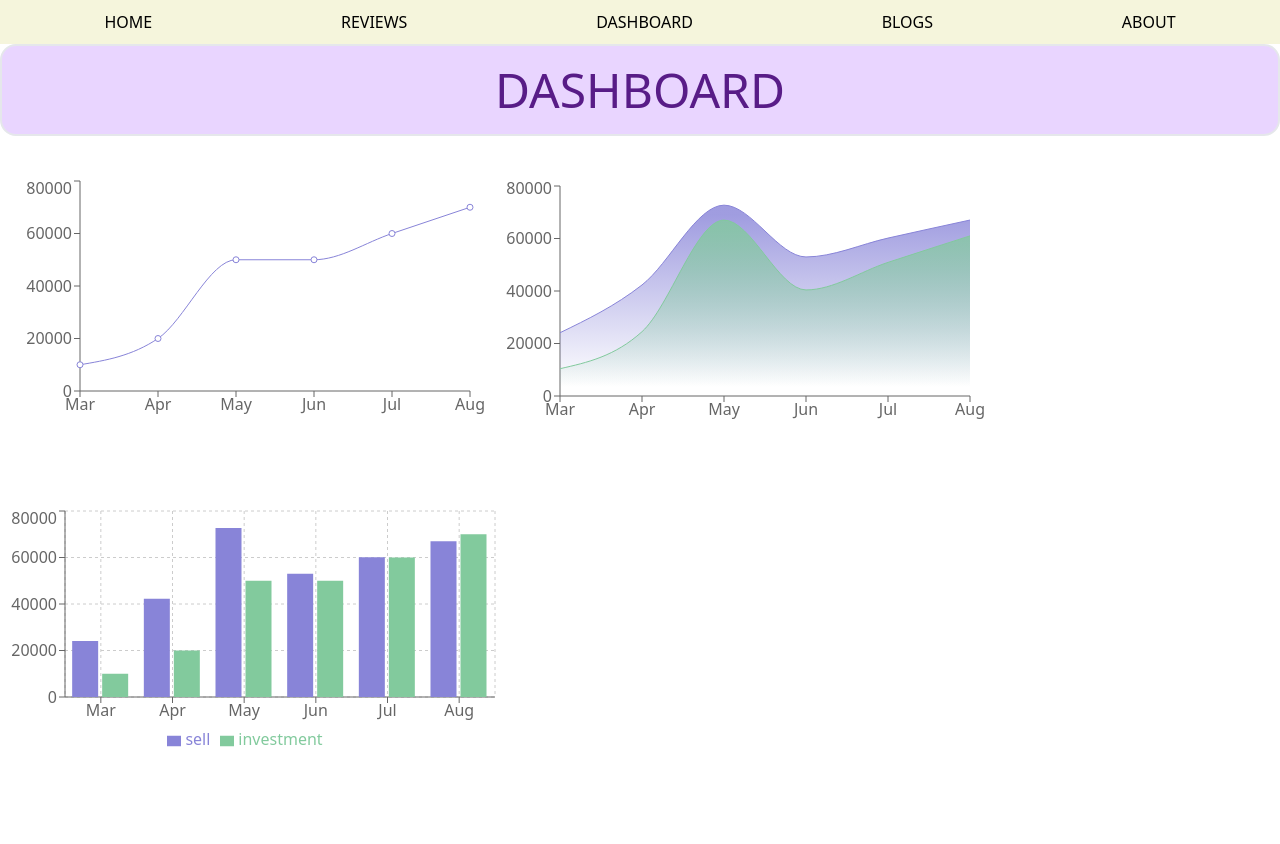
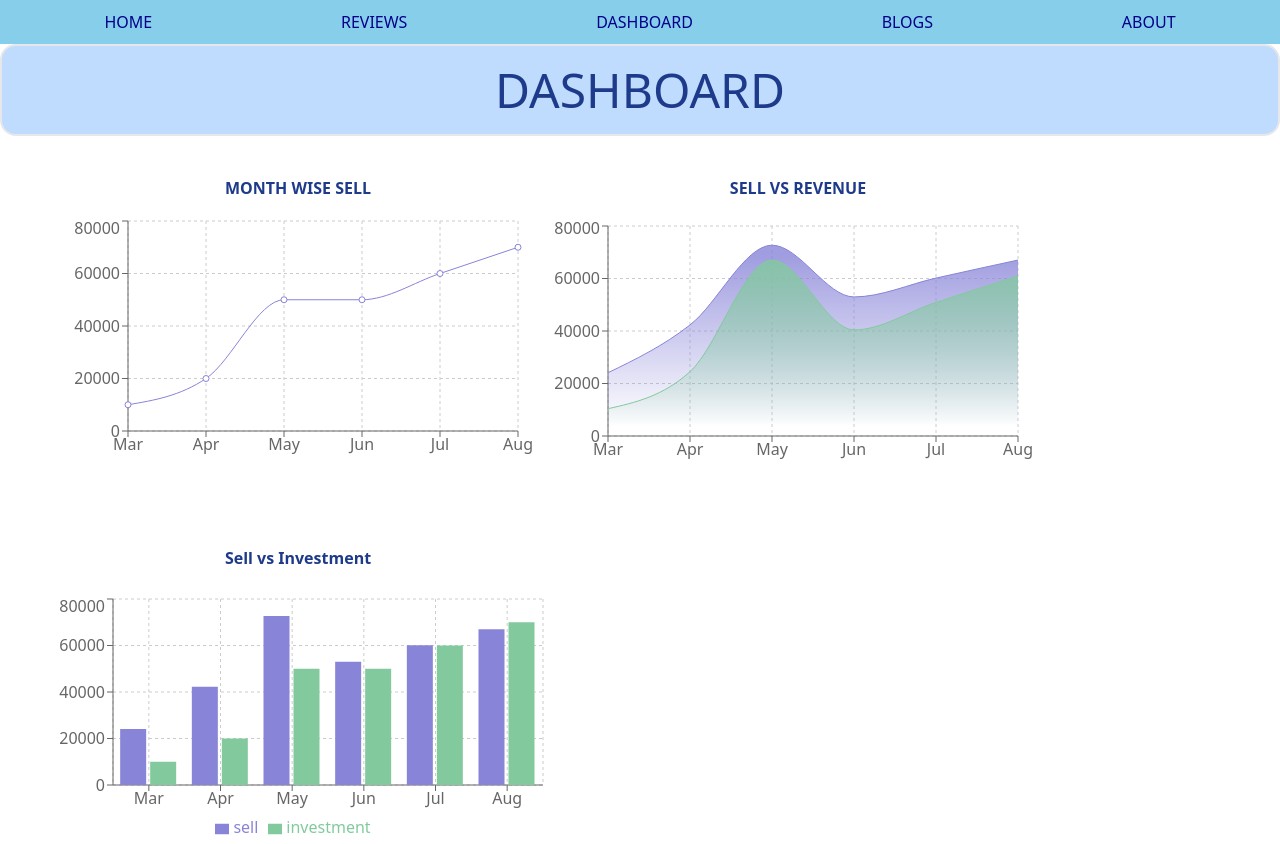
Before and after one commit to Rashidaakter1/Book-Store, a React (Create React App) app: page /dashboard in a window 1280 px wide. Before the commit the page ends 800 px from the top, so only its background shows below. Built offline with nearby package versions, Linux system fonts and the light colour scheme.

Commit message:
dashboard chart

```diff
--- a/public/index.html
+++ b/public/index.html
@@ -24,7 +24,7 @@
       work correctly both with client-side routing and a non-root public URL.
       Learn how to configure a non-root public URL by running `npm run build`.
     -->
-    <title>React App</title>
+    <title>BookStore </title>
   </head>
   <body>
     <noscript>You need to enable JavaScript to run this app.</noscript>
--- a/src/App.js
+++ b/src/App.js
@@ -7,6 +7,7 @@ import Reviews from './components/Reviews/Reviews'
 import Dashboard from './components/Dashboard/Dashboard'
 import Blogs from './components/Blogs/Blogs'
 import About from './components/About/About'
+import NotFound from './components/NotFound/NotFound';
 
 function App() {
   return (
@@ -14,11 +15,13 @@ function App() {
     <Header></Header>
       <Routes>
         <Route path='/' element={<Home></Home>} ></Route>
-        <Route path='/home' element={<Home></Home>} ></Route>
+        <Route path='/home' element={<Home></Home>} >
+        </Route>
         <Route path='/reviews' element={<Reviews></Reviews>} ></Route>
         <Route path='/dashboard' element={<Dashboard></Dashboard>} ></Route>
         <Route path='/blogs' element={<Blogs></Blogs>} ></Route>
         <Route path='/about' element={<About></About>} ></Route>
+        <Route path='*' element={<NotFound></NotFound>}></Route>
       </Routes>
     </div>
   );
--- a/src/components/Dashboard/Dashboard.js
+++ b/src/components/Dashboard/Dashboard.js
@@ -43,19 +43,26 @@ const Dashboard = () => {
 
     return (
         <div>
-            <h1 className='text-5xl mb-10 font-medium text-purple-900 border-2
-             rounded-2xl px-4 py-5 bg-purple-200'>DASHBOARD</h1>
+            <h1 className='text-5xl mb-10 font-medium text-blue-900 border-2
+             rounded-2xl px-4 py-5 bg-blue-200'>DASHBOARD</h1>
 
-            <div className="flex flex-wrap">
+            <div className="flex flex-wrap ml-12">
+                <div>
+                    <h3 className='text-blue-900 font-bold mb-4'>MONTH WISE SELL</h3>
                     <LineChart width={500} height={250} data={data}
                         margin={{ top: 5, right: 30, left: 20, bottom: 5 }}>
+                        <CartesianGrid strokeDasharray="3 3" />
                         <XAxis dataKey="month" />
                         <YAxis></YAxis>
                         <Tooltip></Tooltip>
                         <Line type="monotone" dataKey="investment" stroke="#8884d8" />
                     </LineChart>
+                </div>
 
-            <AreaChart  width={500} height={250} data={data}
+                <div>
+
+                    <h5 className=' text-blue-900 font-bold mb-4'>SELL VS REVENUE</h5>
+                    <AreaChart width={500} height={250} data={data}
                         margin={{ top: 10, right: 30, left: 0, bottom: 0 }}>
 
                         <defs>
@@ -68,7 +75,7 @@ const Dashboard = () => {
                                 <stop offset="95%" stopColor="#82ca9d" stopOpacity={0} />
                             </linearGradient>
                         </defs>
-
+                        <CartesianGrid strokeDasharray="3 3" />
                         <XAxis dataKey="month" />
                         <YAxis></YAxis>
                         <Tooltip></Tooltip>
@@ -76,9 +83,12 @@ const Dashboard = () => {
                         <Area type="monotone" dataKey="revenue" stroke="#82ca9d" fillOpacity={1} fill="url(#colorRevenue)" />
                     </AreaChart>
 
+                </div>
 
 
-            <BarChart className='mt-20' width={500} height={250} data={data}>
+                <div>
+                    <h5 className='text-blue-900 font-bold mt-20'>Sell vs Investment</h5>
+                    <BarChart className='mt-6' width={500} height={250} data={data}>
                         <CartesianGrid strokeDasharray="3 3" />
                         <XAxis dataKey="month" />
                         <YAxis />
@@ -87,6 +97,7 @@ const Dashboard = () => {
                         <Bar dataKey="sell" fill="#8884d8" />
                         <Bar dataKey="investment" fill="#82ca9d" />
                     </BarChart>
+                </div>
             </div>
 
 
--- a/src/components/Header/Header.css
+++ b/src/components/Header/Header.css
@@ -1,6 +1,8 @@
 .navbar{
     display: flex;
     justify-content: space-around;
-    background-color: beige;
+    background-color:skyblue;
     padding: 10px;
+    color:darkblue;
+    font-weight: 500;
 }
--- a/src/components/Home/Home.js
+++ b/src/components/Home/Home.js
@@ -1,4 +1,5 @@
 import React from 'react';
+import { Link } from 'react-router-dom';
 import useReview from '../../hooks/useReview';
 import Review from '../Review/Review';
 
@@ -11,13 +12,13 @@ const Home = () => {
             <div className='grid grid-cols-2 gap-30 mt-20'>
 
                 <div className="home-detail mt-24">
-                    <h1 className='text-5xl mb-4'>
-                        BUY YOUR BOOKS NOW
+                    <h1 className='text-5xl font-bold mb-4 text-gray-700'>
+                        MEET YOUR NEXT FAVOURITE BOOK
                     </h1>
-                    <h1 className='text-5xl '>ENRICH YOUR KNOWLEDGE</h1>
-                    <p className='mt-5'>Lorem ipsum dolor sit amet consectetur adipisicing elit. Repellat, distinctio aspernatur assumenda animi pariatur velit doloremque reprehenderit reiciendis at iusto quia? Qui labore, nobis quia voluptates optio voluptatibus odit aliquam!</p>
+                    <h1 className='text-5xl font-bold text-cyan-700'>ENRICH YOUR KNOWLEDGE</h1>
+                    <p className='mt-5 text-justify ml-6 font-medium'>Reading is important because it develops our thoughts, gives us endless knowledge and lessons while keeping our minds active. Books can hold and keep all kinds of information, stories, thoughts and feelings unlike anything else in this world. The importance of a book to help us learn and understand things cannot be underestimated.</p>
 
-                    <button className='mt-8 border-2 py-2 px-3 rounded-lg bg-green-800 text-white font-semibold'>
+                    <button className='mt-8 border-2 py-3 px-10 rounded-lg bg-cyan-600 text-white font-semibold'>
                         Click Me
                     </button>
 
@@ -29,7 +30,7 @@ const Home = () => {
             </div>
 
             <div>
-                <h1 className='text-4xl font-medium mt-48 mb-20'>CUSTOMER REVIEWS :{newReviews.length} </h1>
+                <h1 className='text-4xl mt-48 mb-20 font-bold text-gray-800'>CUSTOMER REVIEWS : ({newReviews.length})</h1>
                 <div className="review-container">
                 {
                     newReviews.map(review=><Review
@@ -39,8 +40,9 @@ const Home = () => {
                 }
                 </div>
 
-                <button  className='mt-8 border-2 py-2 px-3 rounded-lg bg-green-800 text-white font-semibold'>
-                    See All
+                <button  className='mt-8 border-2 py-4 px-10 rounded-lg bg-cyan-600 text-white font-semibold'>
+                   <Link to='/reviews' >See All Reviews</Link>
+
                 </button>
             </div>
         </div>
--- /dev/null
+++ b/src/components/NotFound/NotFound.js
@@ -0,0 +1,11 @@
+import React from 'react';
+
+const NotFound = () => {
+    return (
+        <div>
+            <h1>not found</h1>
+        </div>
+    );
+};
+
+export default NotFound;
--- a/src/components/Review/Review.js
+++ b/src/components/Review/Review.js
@@ -1,7 +1,7 @@
 import React from 'react';
 
 const Review = (props) => {
-    const { name } = props.review
+    const { name,body,ratings } = props.review
     return (
         <div className='border-2 rounded-3xl '>
             <div className='mt-6 ml-10 flex items-center'>
@@ -10,8 +10,11 @@ const Review = (props) => {
             </div>
             <div>
                 <p className='border-2 rounded-3xl mt-4 p-4'>
-                    Lorem ipsum dolor, sit amet consectetur adipisicing elit. Debitis quasi voluptatibus ipsam veniam explicabo minus beatae? Veritatis modi molestiae odit?
+                    {
+                        body
+                    }
                 </p>
+                <small className='font-bold'>Ratings : {ratings}</small>
             </div>
         </div>
     );
--- a/src/components/Reviews/Reviews.js
+++ b/src/components/Reviews/Reviews.js
@@ -9,8 +9,8 @@ const Reviews = () => {
 
     return (
         <div>
-            <h2 className='text-5xl mb-10 font-medium text-purple-900 border-2
-             rounded-2xl px-4 py-5 bg-purple-200'>CUSTOMER REVIEWS : {reviews.length}</h2>
+            <h2 className='text-5xl mb-10 font-medium text-blue-900 border-2
+             rounded-2xl px-4 py-5 bg-blue-200'>WHAT OUR CUSTOMERS SAY!!!</h2>
             <div className="review-container">
             {
                 reviews.map(review=><Review
```
Also changed, not shown: public/data.json (+29 -10 lines). Lines whose indentation alone changed are shown as unchanged.
